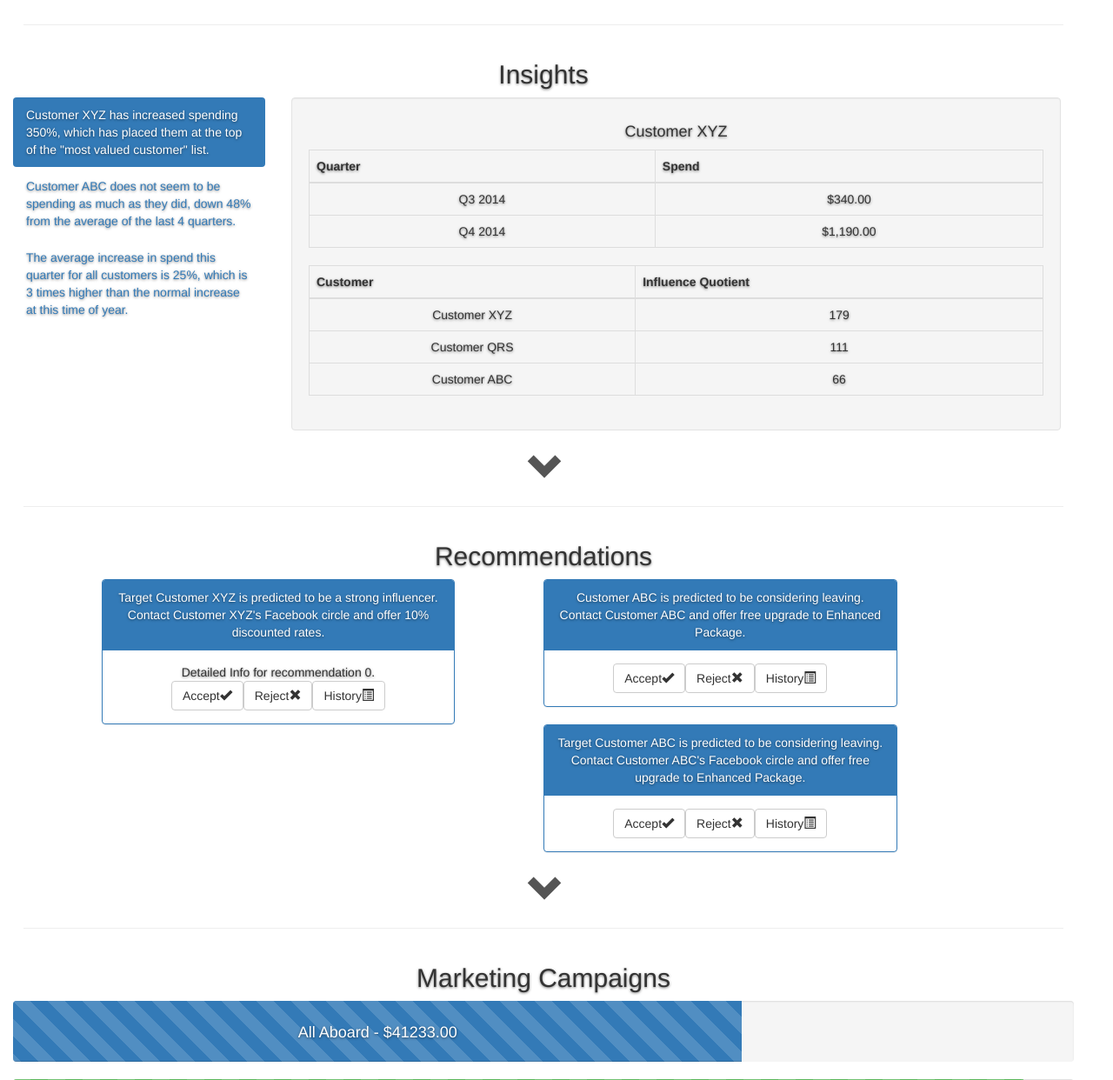
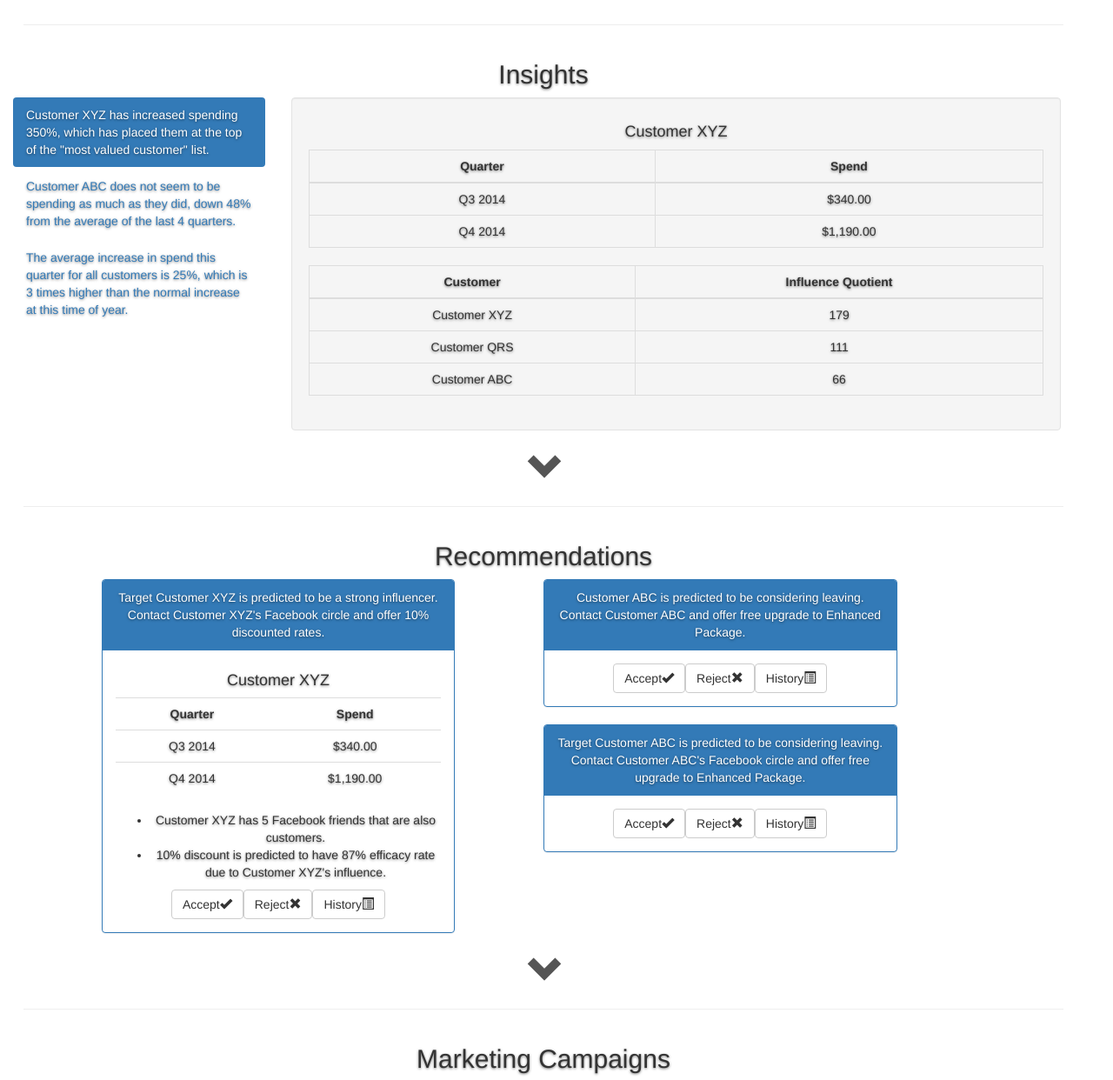
Before and after one commit to seethedata/Big-Data-Dashboard, a PHP site: page / in a window 1280 px wide, after a click that opens the changed part. Shown: the part 733-1975 px from the top of the page at 87% size. Run offline with PHP 8.4, Linux system fonts and the light colour scheme.

Commit message:
Added Recommendation Detail content

```diff
--- a/css/dashboard.css
+++ b/css/dashboard.css
@@ -186,3 +186,7 @@ hr {
 padding-left : 0px;
 padding-right : 0px;
 }
+
+th {
+	text-align : center
+}
--- a/index.html
+++ b/index.html
@@ -180,9 +180,45 @@
 	<script>
 	function updateRecommendations() {
 		var recommendationData= [
-			{"recommendationText" : "Target Customer XYZ is predicted to be a strong influencer. Contact Customer XYZ's Facebook circle and offer 10% discounted rates."},
-			{"recommendationText" : "Customer ABC is predicted to be considering leaving. Contact Customer ABC and offer free upgrade to Enhanced Package."},
-			{"recommendationText" : "Target Customer ABC is predicted to be considering leaving. Contact Customer ABC's Facebook circle and offer free upgrade to Enhanced Package."}
+			{"recommendationText" : "Target Customer XYZ is predicted to be a strong influencer. Contact Customer XYZ's Facebook circle and offer 10% discounted rates.",
+			"recommendationData" : "<h4>Customer XYZ</h4>" +
+					"<table class='table'>" +
+						"<tr><th>Quarter</th><th>Spend</th></tr>"+
+						"<tr><td>Q3 2014</td><td>$340.00</td></tr>"+
+						"<tr><td>Q4 2014</td><td>$1,190.00</td></tr>"+
+					"</table>"+
+					"<div class='reasons'>"+
+						"<ul>"+
+							"<li>Customer XYZ has 5 Facebook friends that are also customers.</li>"+
+							"<li>10% discount is predicted to have 87% efficacy rate due to Customer XYZ's influence.</li>"+
+						"</ul>"+
+					"</div>" },
+			{"recommendationText" : "Customer ABC is predicted to be considering leaving. Contact Customer ABC and offer free upgrade to Enhanced Package.",
+			"recommendationData" : "<h4>Customer ABC</h4>"+
+						"<table class='table'>"+
+							"<tr><th>Quarter</th><th>Spend</th></tr>"+
+							"<tr><td>Q3 2014</td><td>$650.00</td></tr>"+
+							"<tr><td>Q4 2014</td><td>$351.00</td></tr>"+
+						"</table>"+
+						"<div class='reasons'>"+
+							"<ul>"+
+								"<li>Customer ABC has 'pinned' 3 competitive products on Pintrest in the last month.</li>"+
+								"<li>Enhanced Package Offer rate is predicted to increase customer satisfaction ranking by 35%.</li>"+
+							"</ul>"+
+						"</div>"},
+			{"recommendationText" : "Target Customer ABC is predicted to be considering leaving. Contact Customer ABC's Facebook circle and offer free upgrade to Enhanced Package.",
+			"recommendationData" : "<h4>Customer ABC</h4>"+
+						"<table class='table'>"+
+							"<tr><th>Quarter</th><th>Spend</th></tr>"+
+							"<tr><td>Q3 2014</td><td>$650.00</td></tr>"+
+							"<tr><td>Q4 2014</td><td>$351.00</td></tr>"+
+						"</table>"+
+						"<div class='reasons'>"+
+							"<ul>"+
+								"<li>Customer ABC has 'pinned' 3 competitive products on Pintrest in the last month.</li>"+
+								"<li>Enhanced Package Offer has 50% predicted chance to increase customer satisfaction ranking by 35%.</li>"+
+							"</ul>"+
+						"</div>"}
 		];
 		var recommendations=d3.select("#recommendations").selectAll("div")
 				.data(recommendationData);
@@ -203,7 +239,8 @@
 						.append("div")
 							.attr("id","recommendationDetail" + i)
 							.text("Detailed Info for recommendation " + i + ".")
-							.attr("class","collapse");
+							.attr("class","collapse")
+							.html(d.recommendationData);
 					d3.select(this).select(".panel-body")
 						.append("div")
 						.attr("id","button-recommendation" + i)
@@ -378,133 +415,3 @@
     <script src="js/bootstrap.min.js"></script>
 </body>
 </html>
-		<!--
-		<h2 class="sub-header">Section title</h2>
-          <div class="table-responsive">
-            <table class="table table-striped">
-              <thead>
-                <tr>
-                  <th>#</th>
-                  <th>Header</th>
-                  <th>Header</th>
-                  <th>Header</th>
-                  <th>Header</th>
-                </tr>
-              </thead>
-              <tbody>
-                <tr>
-                  <td>1,001</td>
-                  <td>Lorem</td>
-                  <td>ipsum</td>
-                  <td>dolor</td>
-                  <td>sit</td>
-                </tr>
-                <tr>
-                  <td>1,002</td>
-                  <td>amet</td>
-                  <td>consectetur</td>
-                  <td>adipiscing</td>
-                  <td>elit</td>
-                </tr>
-                <tr>
-                  <td>1,003</td>
-                  <td>Integer</td>
-                  <td>nec</td>
-                  <td>odio</td>
-                  <td>Praesent</td>
-                </tr>
-                <tr>
-                  <td>1,003</td>
-                  <td>libero</td>
-                  <td>Sed</td>
-                  <td>cursus</td>
-                  <td>ante</td>
-                </tr>
-                <tr>
-                  <td>1,004</td>
-                  <td>dapibus</td>
-                  <td>diam</td>
-                  <td>Sed</td>
-                  <td>nisi</td>
-                </tr>
-                <tr>
-                  <td>1,005</td>
-                  <td>Nulla</td>
-                  <td>quis</td>
-                  <td>sem</td>
-                  <td>at</td>
-                </tr>
-                <tr>
-                  <td>1,006</td>
-                  <td>nibh</td>
-                  <td>elementum</td>
-                  <td>imperdiet</td>
-                  <td>Duis</td>
-                </tr>
-                <tr>
-                  <td>1,007</td>
-                  <td>sagittis</td>
-                  <td>ipsum</td>
-                  <td>Praesent</td>
-                  <td>mauris</td>
-                </tr>
-                <tr>
-                  <td>1,008</td>
-                  <td>Fusce</td>
-                  <td>nec</td>
-                  <td>tellus</td>
-                  <td>sed</td>
-                </tr>
-                <tr>
-                  <td>1,009</td>
-                  <td>augue</td>
-                  <td>semper</td>
-                  <td>porta</td>
-                  <td>Mauris</td>
-                </tr>
-                <tr>
-                  <td>1,010</td>
-                  <td>massa</td>
-                  <td>Vestibulum</td>
-                  <td>lacinia</td>
-                  <td>arcu</td>
-                </tr>
-                <tr>
-                  <td>1,011</td>
-                  <td>eget</td>
-                  <td>nulla</td>
-                  <td>Class</td>
-                  <td>aptent</td>
-                </tr>
-                <tr>
-                  <td>1,012</td>
-                  <td>taciti</td>
-                  <td>sociosqu</td>
-                  <td>ad</td>
-                  <td>litora</td>
-                </tr>
-                <tr>
-                  <td>1,013</td>
-                  <td>torquent</td>
-                  <td>per</td>
-                  <td>conubia</td>
-                  <td>nostra</td>
-                </tr>
-                <tr>
-                  <td>1,014</td>
-                  <td>per</td>
-                  <td>inceptos</td>
-                  <td>himenaeos</td>
-                  <td>Curabitur</td>
-                </tr>
-                <tr>
-                  <td>1,015</td>
-                  <td>sodales</td>
-                  <td>ligula</td>
-                  <td>in</td>
-                  <td>libero</td>
-                </tr>
-              </tbody>
-            </table>
-          </div>
-		  -->
```
